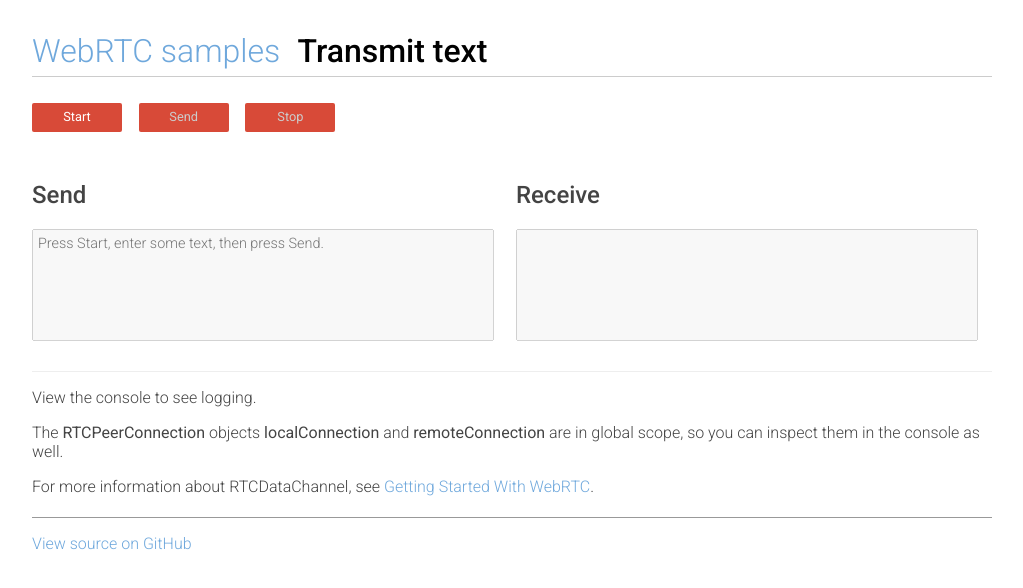
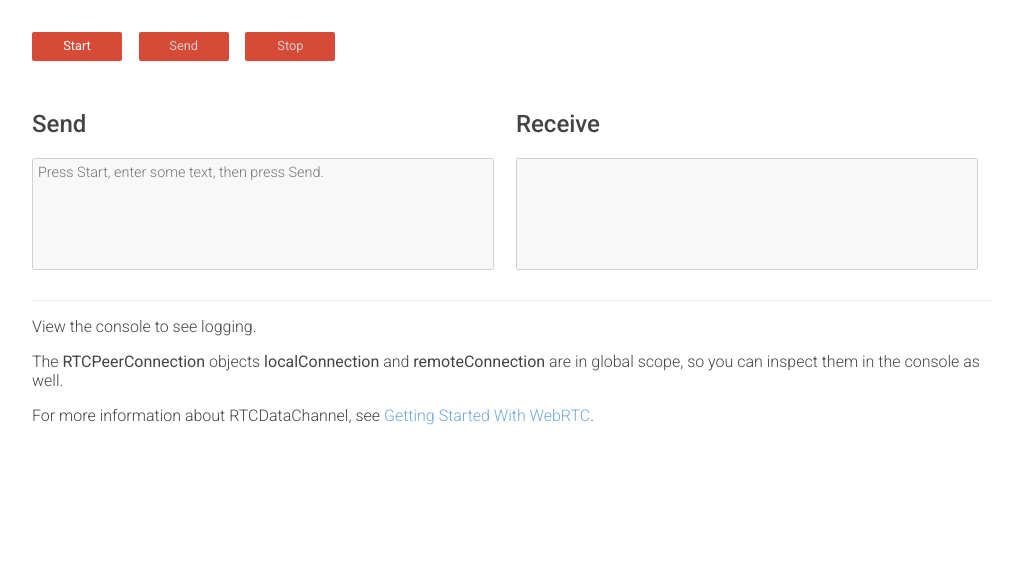
Before and after one commit to elesos/webrtc, a browser extension: page docs/src/content/datachannel/basic/index.html in a window 1280 px wide. Shown: the whole page, without its empty margins (128-1151 px from the left). Drawn offline with Linux system fonts and the light colour scheme.

Commit message:
first blood

```diff
--- a/docs/src/content/datachannel/basic/index.html
+++ b/docs/src/content/datachannel/basic/index.html
@@ -1,11 +1,5 @@
 <!DOCTYPE html>
-<!--
- *  Copyright (c) 2015 The WebRTC project authors. All Rights Reserved.
- *
- *  Use of this source code is governed by a BSD-style license
- *  that can be found in the LICENSE file in the root of the source
- *  tree.
--->
+
 <html>
 <head>
 
@@ -33,8 +27,7 @@
 
 <div id="container">
 
-    <h1><a href="//webrtc.github.io/samples/" title="WebRTC samples homepage">WebRTC samples</a>
-        <span>Transmit text</span></h1>
+
 
     <div id="buttons">
         <button id="startButton">Start</button>
@@ -63,8 +56,7 @@
             href="http://www.html5rocks.com/en/tutorials/webrtc/basics/#toc-rtcdatachannel"
             title="RTCDataChannel section of HTML5 Rocks article about WebRTC">Getting Started With WebRTC</a>.</p>
 
-    <a href="https://github.com/webrtc/samples/tree/gh-pages/src/content/datachannel/basic"
-       title="View source for this page on GitHub" id="viewSource">View source on GitHub</a>
+
 </div>
 
 <script src="https://webrtc.github.io/adapter/adapter-latest.js"></script>
```
